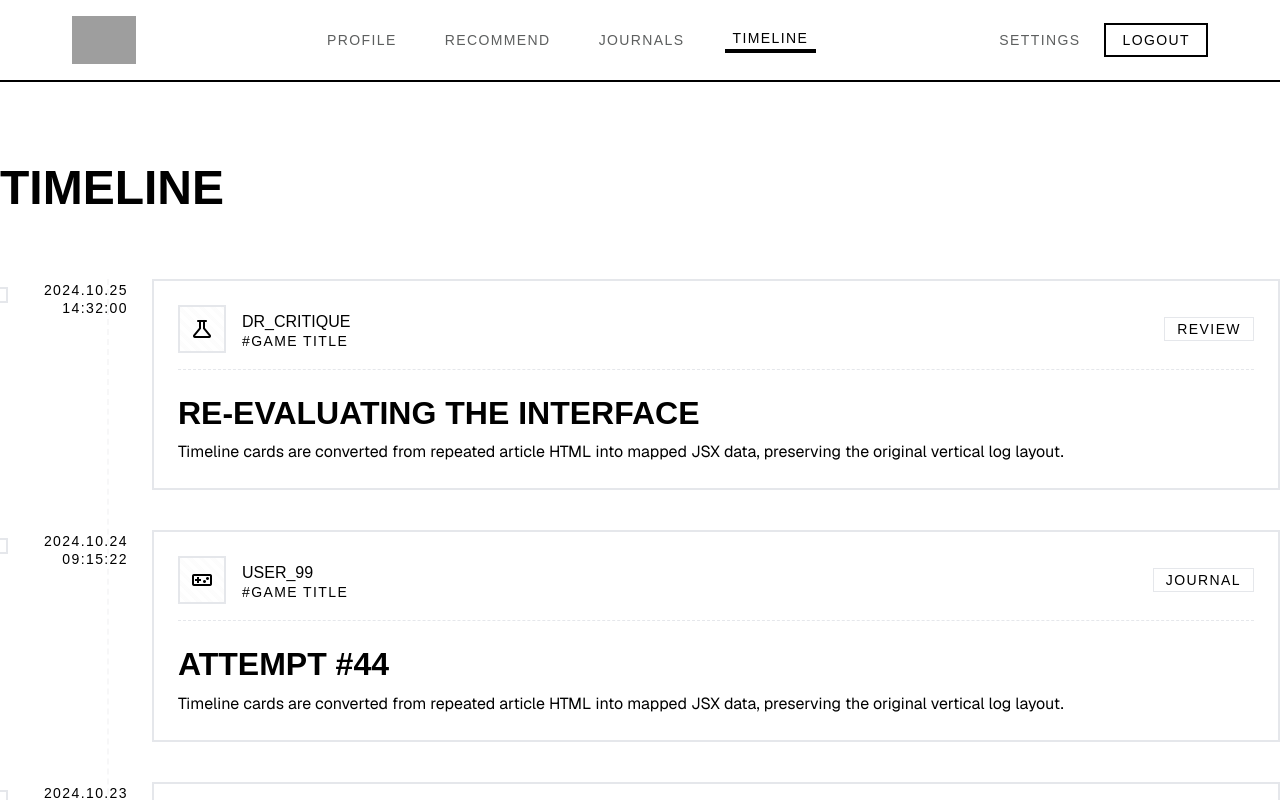
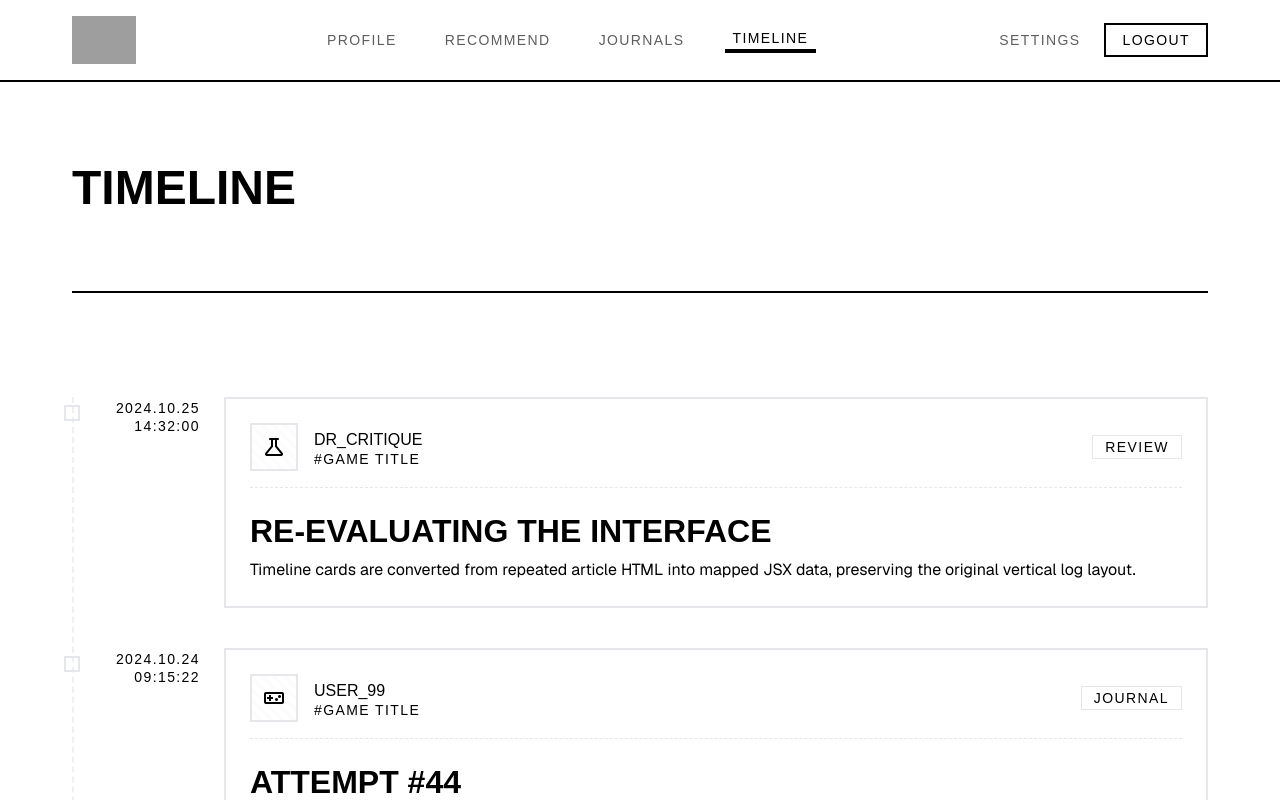
Before and after one commit to KDA1325/SW-AI-W15-FRAMEWORK, a React (Vite) app in the folder client/: page /timeline in a window 1280 px wide. Shown: the top 800 px of the page. Built offline with nearby package versions, Linux system fonts and the light colour scheme; no server answers; grey boxes are pictures that could not be loaded; a web font is replaced by a local one.

Commit message:
style: 타임라인 화면 제목 영역 정리

```diff
--- a/client/src/pages/Timeline.tsx
+++ b/client/src/pages/Timeline.tsx
@@ -10,11 +10,16 @@ const timelineItems = [
 function Timeline() {
   return (
     <PageChrome active="timeline">
-      <main className="mx-auto w-full max-w-container-max px-margin py-20">
-        <h1 className="mb-16 font-headline-xl text-headline-xl uppercase">TIMELINE</h1>
+      <main className="timeline-page flex-grow w-full max-w-[1200px] mx-auto px-8 py-20 flex flex-col gap-[80px]">
+        <div className="mb-6 flex items-center justify-between border-b-2 border-[var(--gjc-primary)] pb-3">
+          <h2 className="mb-16 flex items-center gap-4 font-headline-xl text-headline-xl uppercase">
+            {/* <span className="w-2 h-8 bg-[var(--gjc-primary)]"></span> */}
+            TIMELINE
+          </h2>
+        </div>
 
         <div className="relative flex flex-col gap-10">
-          <div className="absolute bottom-0 left-[8.333%] top-0 hidden border-l-2 border-dashed border-primary opacity-30 md:block" />
+          <div className="absolute bottom-0 top-0 hidden border-l-2 border-dashed border-primary opacity-60 md:block" />
 
           {timelineItems.map(([date, time, type, title, user]) => (
             <article className="group relative flex flex-col gap-6 md:flex-row" key={`${date}-${time}`}>
```
